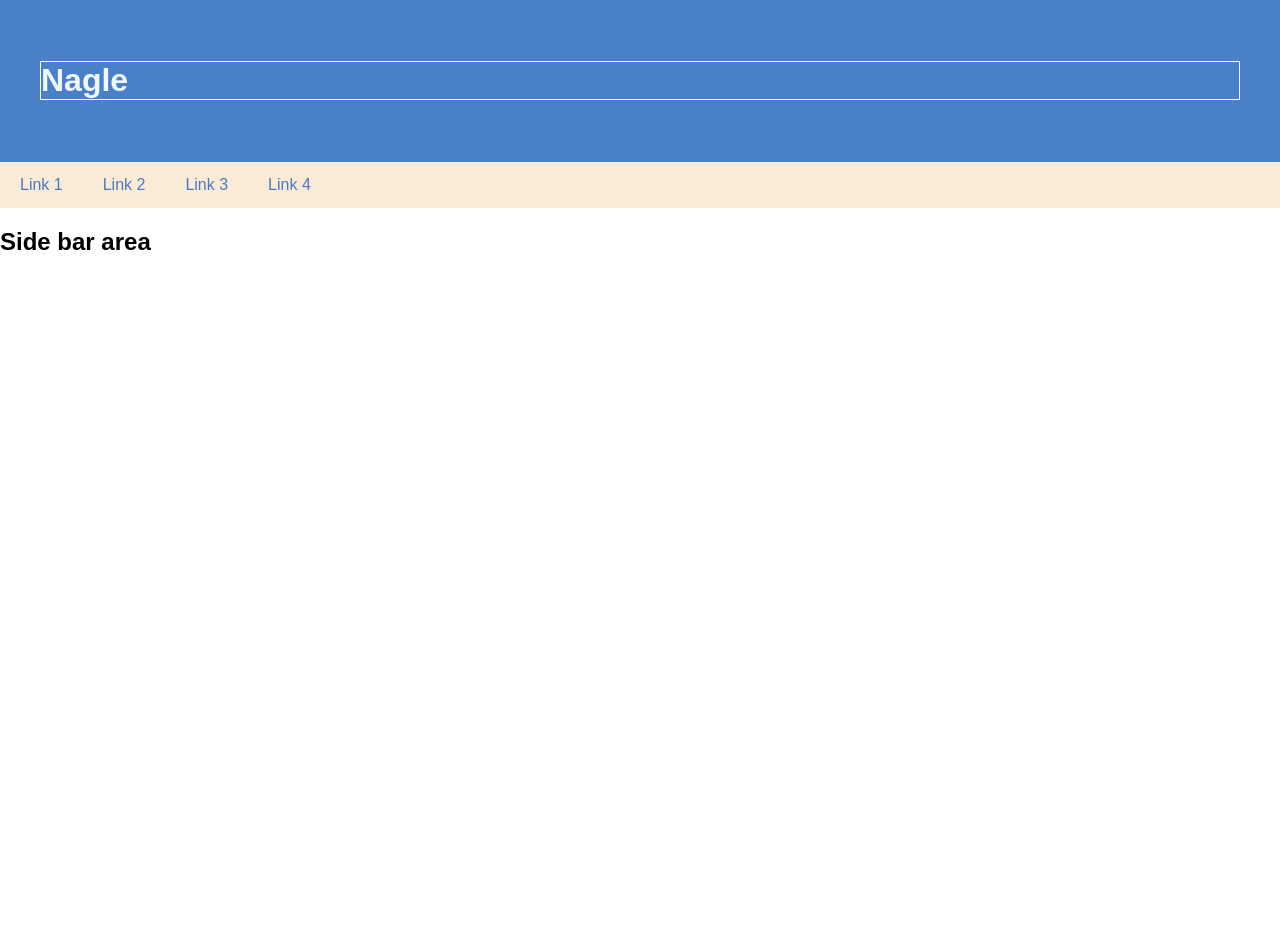
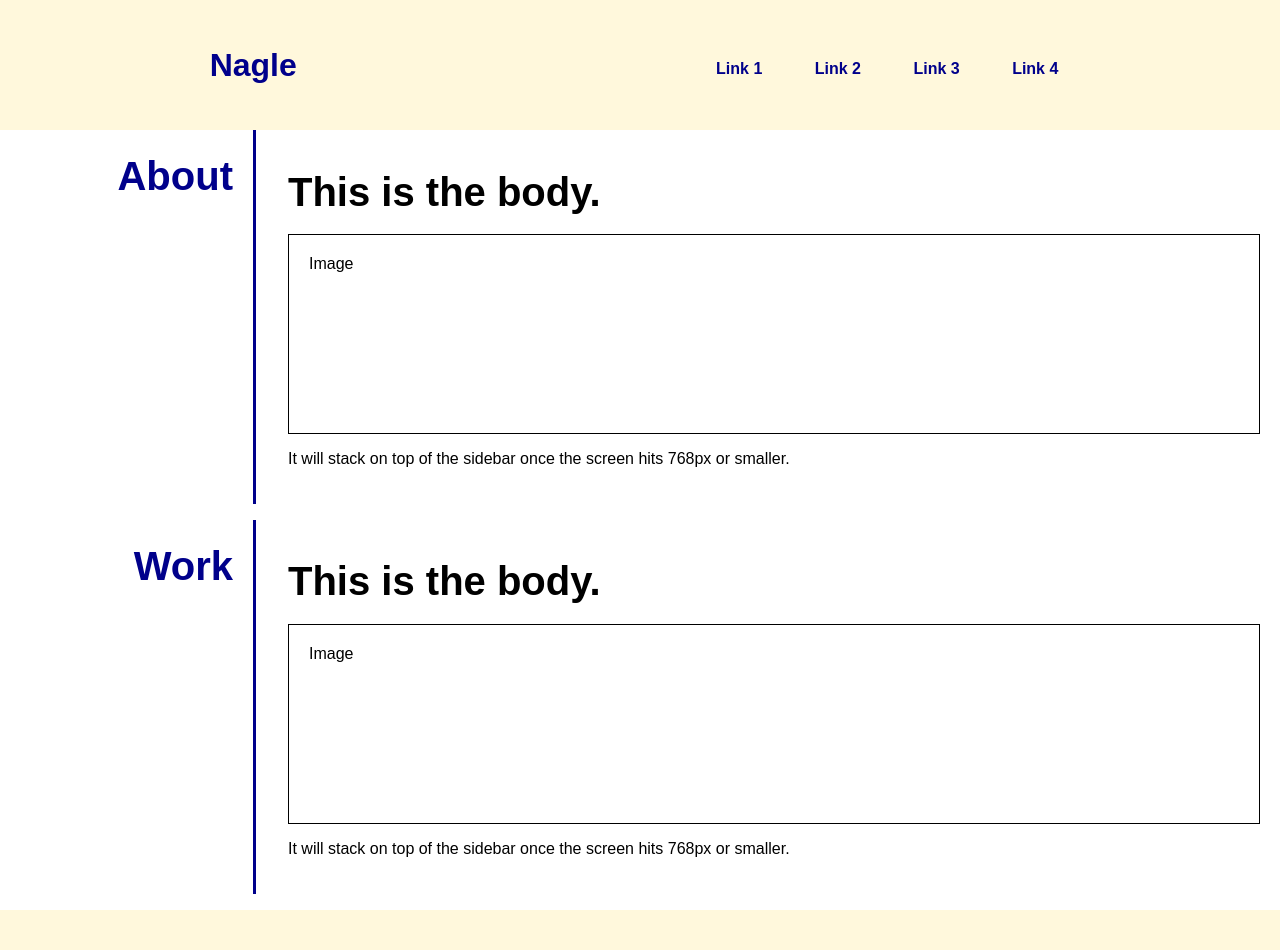
Before and after one commit to hlbrown/boot-camp-portfolio, a plain HTML site: page index.html in a window 1280 px wide. Before the commit the page ends 800 px from the top, so only its background shows below. Drawn offline with Linux system fonts and the light colour scheme.

Commit message:
commit on 'main'

```diff
--- a/Assets/style.css
+++ b/Assets/style.css
@@ -5,28 +5,104 @@
     box-sizing:border-box;
 }
 body{
-    font-family: Arial, Helvetica, sans-serif;
-    margin: 0;
+    font-family: Arial;
+    margin: 0;;
+}
+h1 {
+    font-size: 200%;
+  }
+
+  h2 {
+    margin: 2% 0;
+    font-size: 250%;
+  }
+
+  /*limiting the header for big vw*/
+.container{
+    background: cornsilk;
+    margin: 0 auto;
+}
+.main-header .container{
+    display:flex;
+    align-items:center;
+    justify-content: space-around;
+    flex-wrap: wrap;
+    color:darkblue;
 }
 
-.site-header{
-    padding:40px;
+
+.main-nav ul{
+    margin: 1em 0 .5em;
     text-align: center;
-    background: var(--accent-dark);
-    color:aliceblue;
+
 }
-.site-header h1{
-    text-align: left;
-    border:1px solid white;
+.main-nav li{
+    display: inline;
+    text-decoration: none;
+
 }
+.main-nav a{
+    display: inline-block;
+    padding: .5em 1.5em;
+    text-decoration: none;
+    color:darkblue;
+    font-weight:bold;
+}
+main{
+    display: flex;
+    flex-wrap: wrap;
+}
+aside {
+    flex: 1 0 20%;
+    background-color: #fff;
+    padding: 20px;
+    text-align: right;
+    margin-bottom:1em;
+    border-right: .2em solid darkblue;
+    color:darkblue;
+  }
 
-.nav-bar{
-    background:antiquewhite;
-    display: flex;
+  section {
+    flex: 4 0 80%;
+    background-color:#fff;
+    padding: 20px;
+    margin-bottom: 1em;
+    padding-left:2em;
+  }
+
+  .sample-img {
+    background-color: #fff;
+    width: 100%;
+    padding: 20px;
+    height: 200px;
+    border: 1px solid black;
+  }
+
+  footer {
+    padding: 20px;
+    text-align: center;
+    background:cornsilk;
+    color: #fff;
+  }
+  @media screen and (max-width: 768px) {
+    /* Use flex-direction to stack the navbar, sidebar, and body */
+    main,
+    nav {
+      flex-direction: column;
+    }
+    /* Make the sidebar stack below the body */
+    aside {
+        display: hide;
+        text-align:center;
+        border-bottom: 2px solid darkblue;
+    }
+    /* Change the header background */
+    header {
+      background: #772014;
+    }
+    /* Change the navbar and footer background */
+    nav,
+    footer {
+      background-color: cornsilk
+  }
 }
-.nav-bar a{
-    text-decoration: none;
-    text-align:center;
-    color:var(--accent-dark);
-    padding: 14px 20px;
-}
--- a/index.html
+++ b/index.html
@@ -7,40 +7,61 @@
     <title>Professional Portfolio</title>
 </head>
 <body>
-    <header class="site-header">
+
+    <header class="main-header">
+        <section class="container">
+            <h1>Nagle</h1>
+            <nav class="main-nav">
+                <ul class="main-nav-list">
+                    <li><a href="#">Link 1</a></li>
+                    <li><a href="#">Link 2</a></li>
+                    <li><a href="#">Link 3</a></li>
+                    <li><a href="#">Link 4</a></li>
+                </ul>
+              </nav>
+        </section>
+    </header>
+
+    <main>
 
 
-            <h1>Nagle</h1>
+            <aside>
+                <h2>About</h2>
+              </aside>
+
+              <section>
+                <h2>This is the body.</h2>
+                <div class="sample-img">Image</div>
+                <p>
+                  It will stack on top of the sidebar once the screen hits 768px or
+                  smaller.
+                </p>
+              </section>
+
+              <aside>
+                <h2>Work</h2>
+              </aside>
+
+              <section>
+                <h2>This is the body.</h2>
+                <div class="sample-img">Image</div>
+                <p>
+                  It will stack on top of the sidebar once the screen hits 768px or
+                  smaller.
+                </p>
+              </section>
 
 
 
-    </header>
 
-    <nav class="nav-bar">
-
-      <a href="#">Link 1</a>
-      <a href="#">Link 2</a>
-      <a href="#">Link 3</a>
-      <a href="#">Link 4</a>
-
-    </nav>
-    <main class="main-area">
-        <aside class="left-side">
-            <h2>Side bar area</h2>
-
-        </aside>
-        <section class="card about" >
-
-        </section>
-        <section class="card work">
-
-        </section>
 
 
 
 
     </main>
+    <footer>
 
+    </footer>
 
 
 
```
